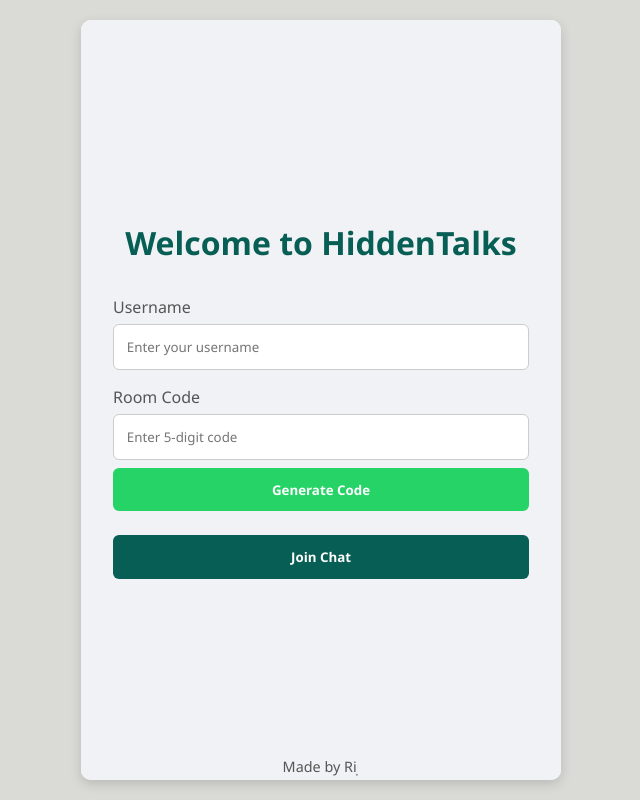
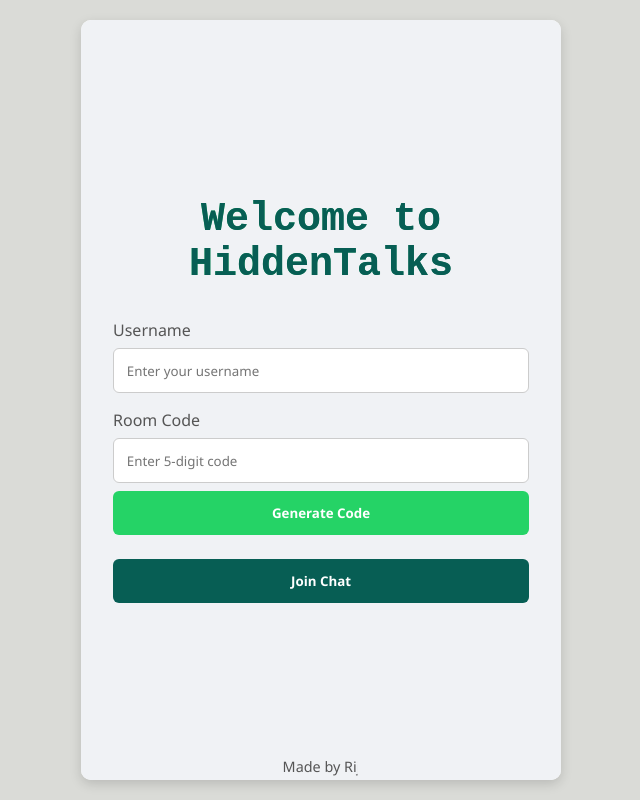
Before and after one commit to coder-1459/Online-Digit-Chat-App, a website: page index.html in a window 1280 px wide. Shown: the whole page, without its empty margins (319-959 px from the left). Drawn offline with nearby package versions, Linux system fonts and the light colour scheme; no server answers.

Commit message:
Update style.css

```diff
--- a/style.css
+++ b/style.css
@@ -333,3 +333,16 @@ body {
     background-color: #d32f2f;
     color: white;
 }
+.write-effect {
+    font-size: 2.5rem;
+    text-align: center;
+    color: transparent;
+    font-weight: bold;
+    font-family: 'Courier New', monospace;
+    background: linear-gradient(90deg, #25d366, #075e54);
+    -webkit-background-clip: text;
+    background-clip: text;
+    position: relative;
+    width: fit-content;
+    margin: 0 auto 2rem auto;
+    overflow: hidden;
```
